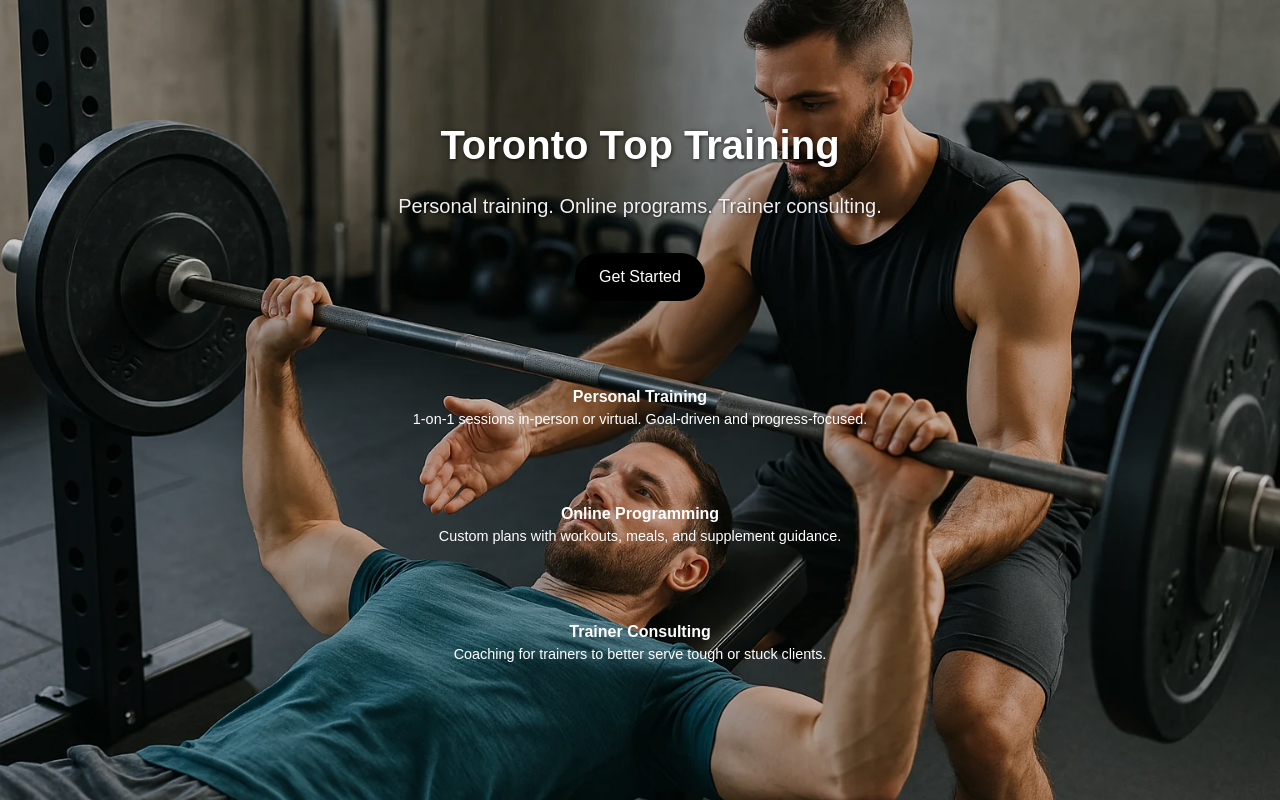
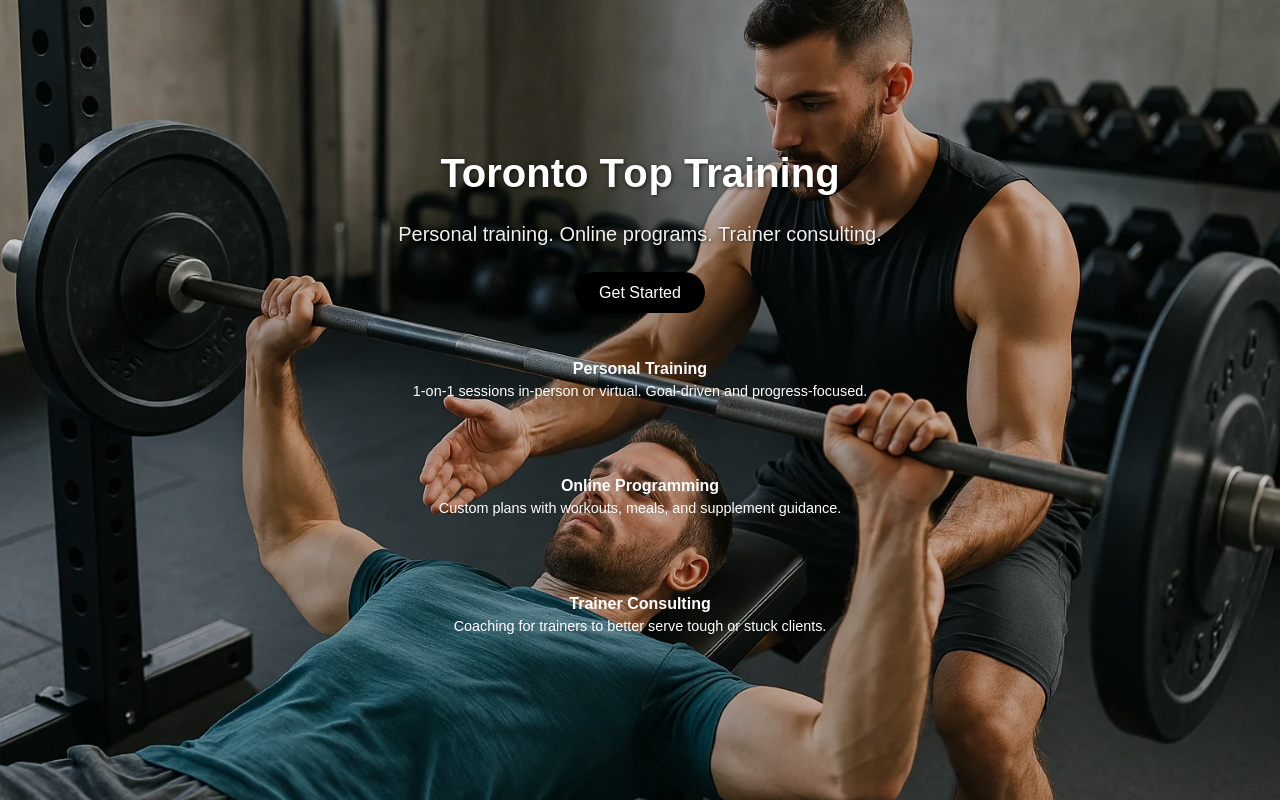
Before and after one commit to steventunc-git/torontotoptraining, a React (Vite) app: page / in a window 1280 px wide. Built offline with nearby package versions, Linux system fonts and the light colour scheme.

Commit message:
Revert Get Started button to mailto, keep intake logic commented for future use

```diff
--- a/src/components/HeroSection.jsx
+++ b/src/components/HeroSection.jsx
@@ -1,12 +1,12 @@
 import React, { useState, useEffect, useRef } from 'react'
 import { useNavigate } from 'react-router-dom'
-import IntakeFlow from './intake/IntakeFlow'
+// import IntakeFlow from './intake/IntakeFlow'
 import './HeroSection.css'
 
 function HeroSection() {
   const navigate = useNavigate()
   const [showEasterEgg, setShowEasterEgg] = useState(false)
-  const [showIntake, setShowIntake] = useState(false)
+  // const [showIntake, setShowIntake] = useState(false)
   const videoRef = useRef(null)
 
   useEffect(() => {
@@ -25,9 +25,7 @@ function HeroSection() {
     }
   }, [showEasterEgg])
 
-  return showIntake ? (
-    <IntakeFlow />
-  ) : (
+  return (
     <section className={`hero-section ${showEasterEgg ? 'video-playing' : ''}`}>
       {showEasterEgg && (
         <video
@@ -52,7 +50,7 @@ function HeroSection() {
         <p className="hero-subtitle">
           Personal training. Online programs. Trainer consulting.
         </p>
-        <button className="get-started-button" onClick={() => setShowIntake(true)}>Get Started</button>
+        <a className="get-started-button" href="mailto:intake@torontotoptraining.com">Get Started</a>
         <div className="cta-section">
           <div onClick={() => navigate('/personal-training')} style={{ cursor: 'pointer' }}>
             <strong>Personal Training</strong>
```
